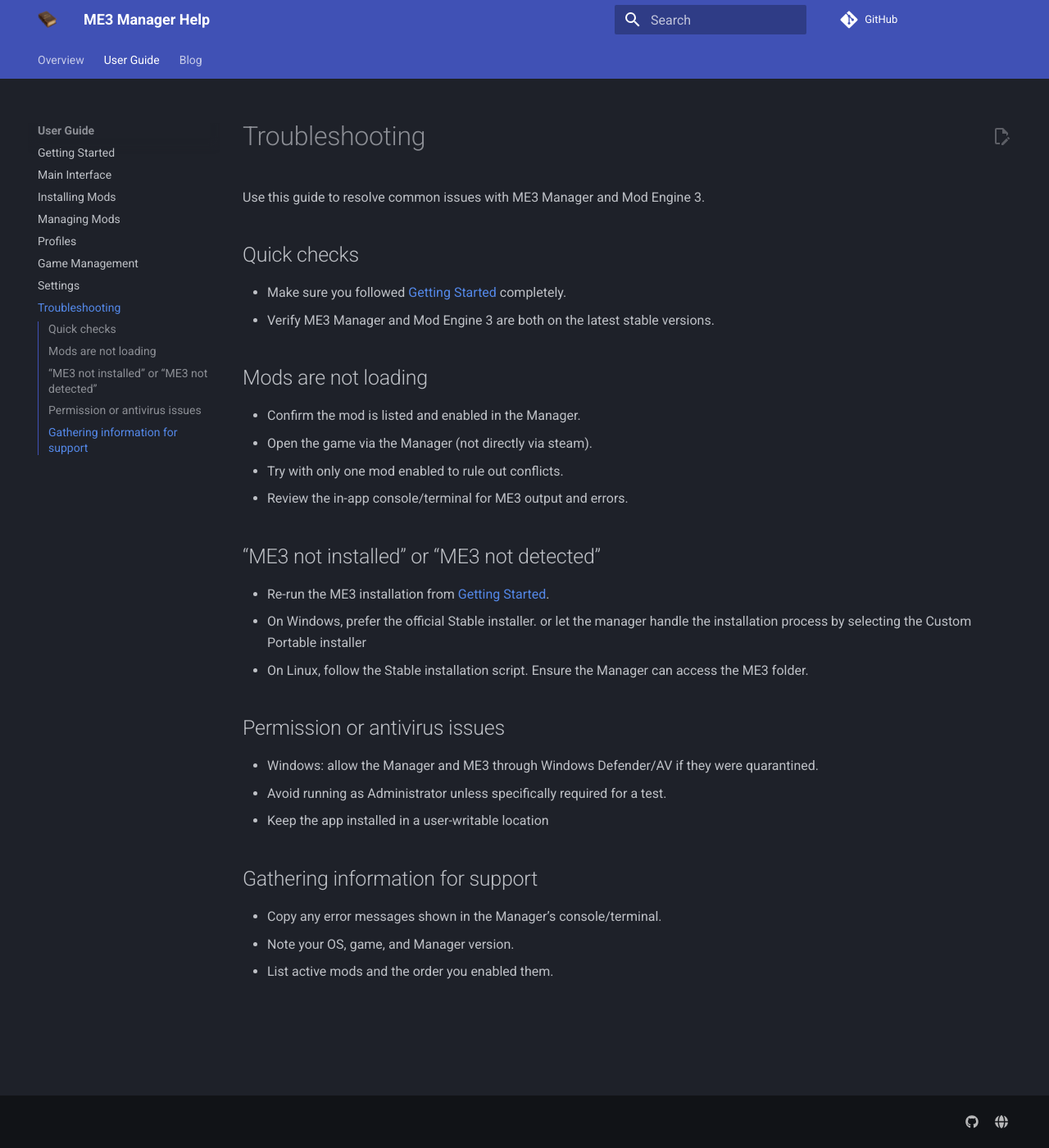
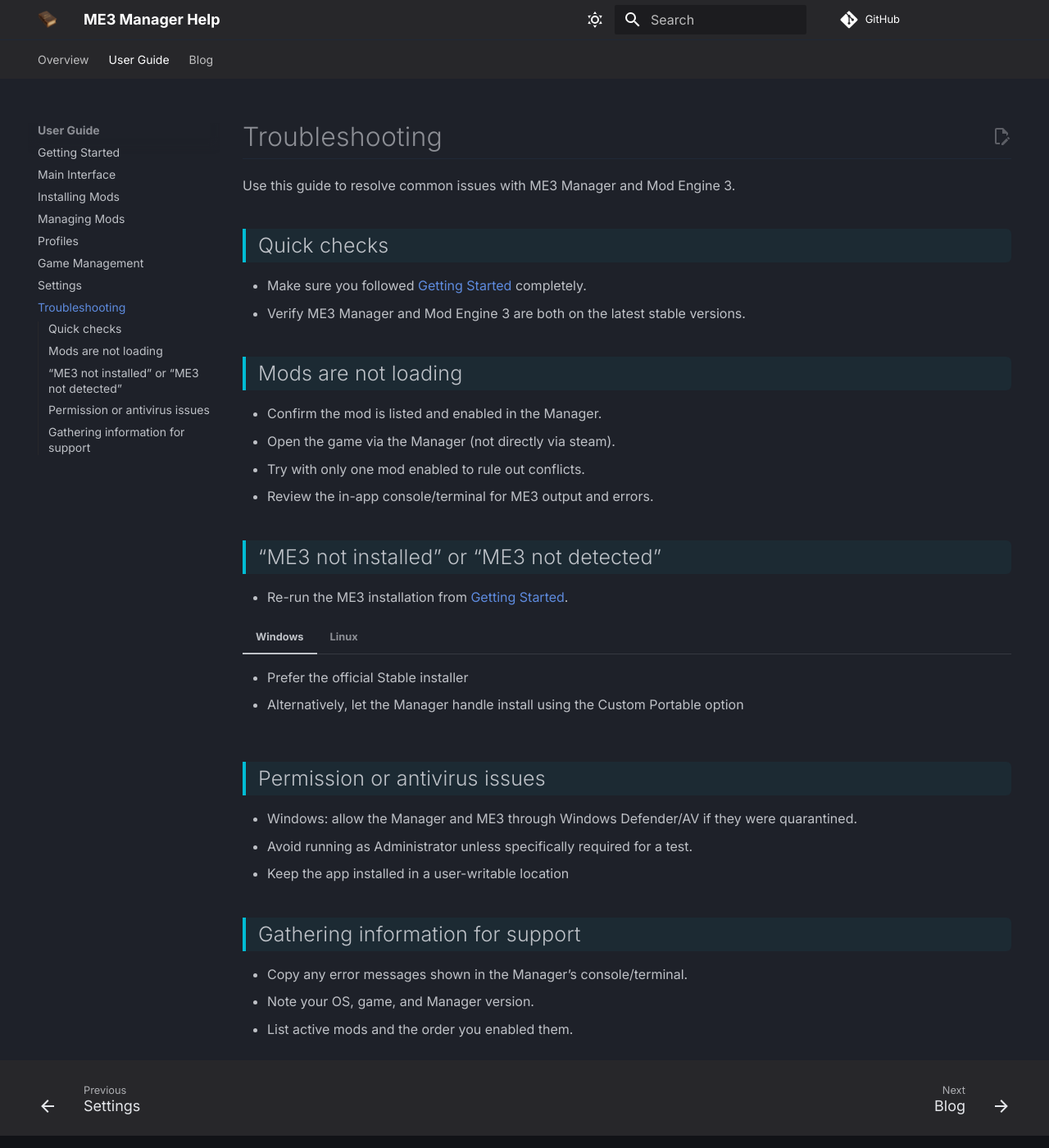
Before and after one commit to 2Pz/me3-manager-help, an MkDocs documentation site: the page built from docs/user-guide/troubleshooting.md, in a window 1280 px wide and 1400 px high. Shown: the whole window at 82% size. Built offline with MkDocs 1.6.1 and Material for MkDocs 9.7.7, drawn with Linux system fonts in a browser that asks for light colours; comment, search, counter and statistics services are not loaded.

Commit message:
Enhance MkDocs configuration with new color schemes, additional features, and custom CSS. Update download instructions in index.md. Improve formatting in user guide for clarity.

```diff
--- /dev/null
+++ b/docs/assets/stylesheets/extra.css
@@ -0,0 +1,82 @@
+:root{
+  --me3-accent: #00bcd4;
+  --me3-accent-strong: #00acc1;
+  --me3-surface: #0f172a;
+  --me3-surface-2: #111827;
+  --me3-border: #1f2937;
+}
+
+/* Force primary (top bar) to grey for both schemes */
+:root,
+[data-md-color-scheme="default"]{
+  --md-primary-fg-color: #3f3f46; /* zinc-700 */
+  --md-primary-fg-color--light: #52525b;
+  --md-primary-fg-color--dark: #27272a;
+}
+
+[data-md-color-scheme="slate"]{
+  --md-primary-fg-color: #27272a; /* zinc-800 */
+  --md-primary-fg-color--light: #3f3f46;
+  --md-primary-fg-color--dark: #18181b;
+}
+
+/* Elevate cards/boxes and improve spacing */
+.md-typeset .admonition, .md-typeset details{
+  border-radius: 10px;
+  border: 1px solid var(--me3-border);
+}
+
+/* Improve code blocks readability */
+.md-typeset pre > code{
+  font-size: 0.9rem;
+}
+
+/* Headings weight & tracking */
+.md-typeset h1, .md-typeset h2, .md-typeset h3{
+  letter-spacing: 0.2px;
+}
+
+/* Tab styling for OS separation */
+.md-typeset .tabbed-labels > label{
+  border-radius: 8px 8px 0 0;
+}
+
+/* Hero image tweaks on home */
+.home-hero img{ max-height: 140px; }
+
+/* Link hover color aligned to accent */
+.md-typeset a:hover{ color: var(--me3-accent-strong); }
+
+/* Compact blog list spacing */
+.md-typeset .md-posts__list li{ margin-bottom: .4rem; }
+
+/* Subtle top border under header for separation */
+.md-header{
+  box-shadow: 0 1px 0 0 var(--me3-border);
+}
+
+/* Make footer match header (same primary grey) */
+.md-footer,
+.md-footer__inner,
+.md-footer-nav,
+.md-footer-nav__link{
+  background-color: var(--md-primary-fg-color);
+}
+.md-footer,
+.md-footer a{
+  color: #e5e7eb;
+}
+
+/* Label-style headings for better section separation */
+.md-typeset h1{
+  border-bottom: 1px solid var(--me3-border);
+  padding-bottom: .25rem;
+  margin-bottom: 1rem;
+}
+.md-typeset h2,
+.md-typeset h3{
+  border-left: 4px solid var(--me3-accent);
+  background: rgba(0, 188, 212, 0.06);
+  padding: .15rem .5rem .15rem .75rem;
+  border-radius: 0 6px 6px 0;
+}
--- a/docs/user-guide/troubleshooting.md
+++ b/docs/user-guide/troubleshooting.md
@@ -17,8 +17,16 @@ Use this guide to resolve common issues with ME3 Manager and Mod Engine 3.
 ## “ME3 not installed” or “ME3 not detected”
 
 - Re-run the ME3 installation from [Getting Started](getting-started.md).
-- On Windows, prefer the official Stable installer. or let the manager handle the installation process by selecting the Custom Portable installer
-- On Linux, follow the Stable installation script. Ensure the Manager can access the ME3 folder.
+
+=== "Windows"
+
+    - Prefer the official Stable installer
+    - Alternatively, let the Manager handle install using the Custom Portable option
+
+=== "Linux"
+
+    - Use the Stable installation script
+    - Ensure the Manager has permission to access the ME3 folder
 
 ## Permission or antivirus issues
 
--- a/mkdocs.yml
+++ b/mkdocs.yml
@@ -7,15 +7,30 @@ theme:
   name: material
   logo: assets/images/logo.png
   favicon: assets/images/favicon.ico
+  font:
+    text: Inter
+    code: JetBrains Mono
   palette:
     - scheme: slate
-      primary: indigo
-      accent: indigo
+      primary: grey
+      accent: cyan
+      toggle:
+        icon: material/weather-sunny
+        name: Switch to light mode
+    - scheme: default
+      primary: grey
+      accent: cyan
+      toggle:
+        icon: material/weather-night
+        name: Switch to dark mode
   features:
+    - navigation.instant
     - navigation.sections
     - navigation.expand
     - navigation.tabs
     - navigation.top
+    - navigation.footer
+    - header.autohide
     - toc.integrate
     - content.code.copy
     - search.suggest
@@ -30,6 +45,9 @@ extra:
     - icon: fontawesome/solid/globe
       link: https://me3.help/
   generator: false
+
+extra_css:
+  - assets/stylesheets/extra.css
 
 markdown_extensions:
   - admonition
```
Also changed, not shown: docs/index.md (+1 -1 lines), docs/user-guide/getting-started.md (+7 -7 lines).
